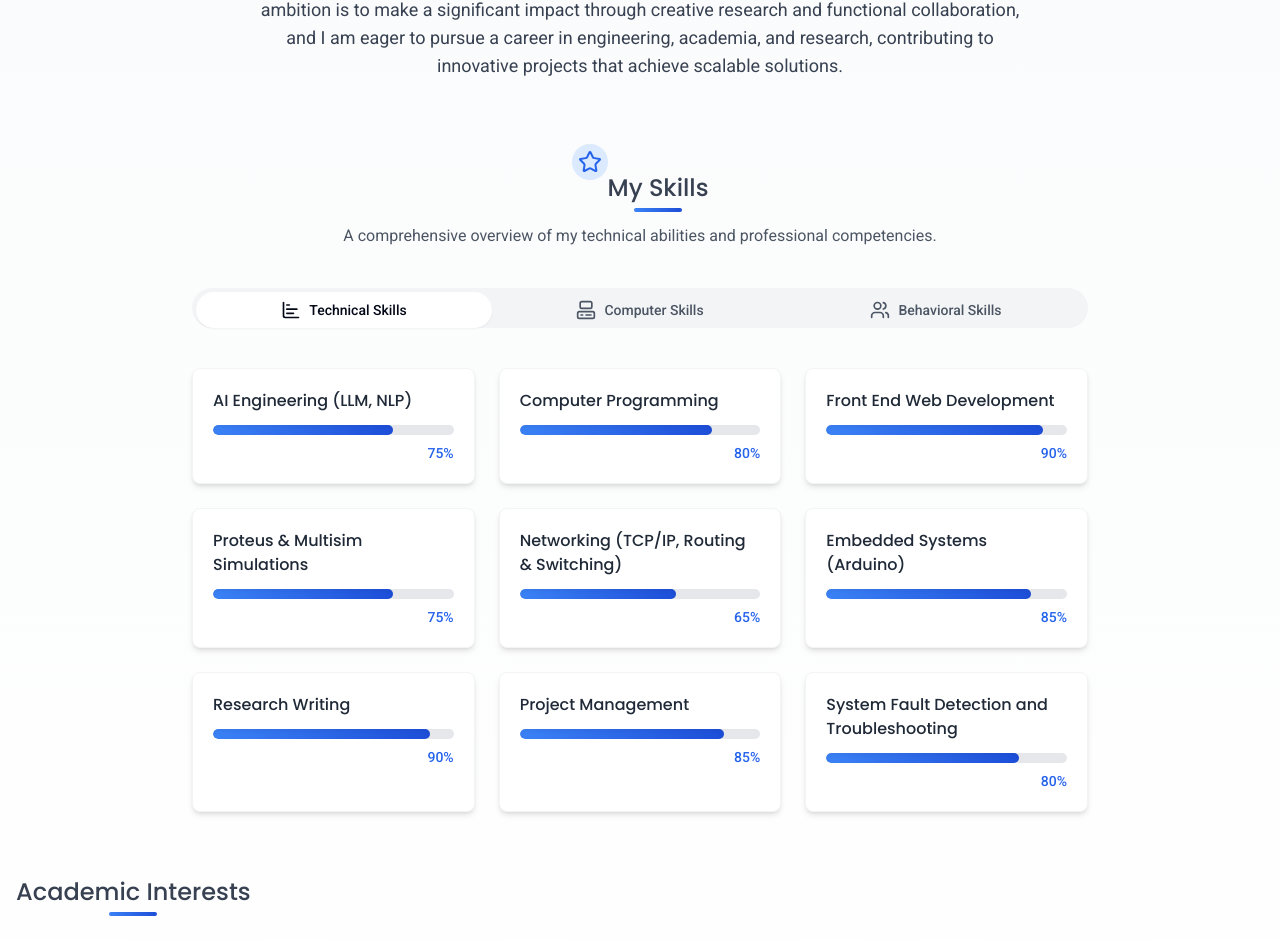
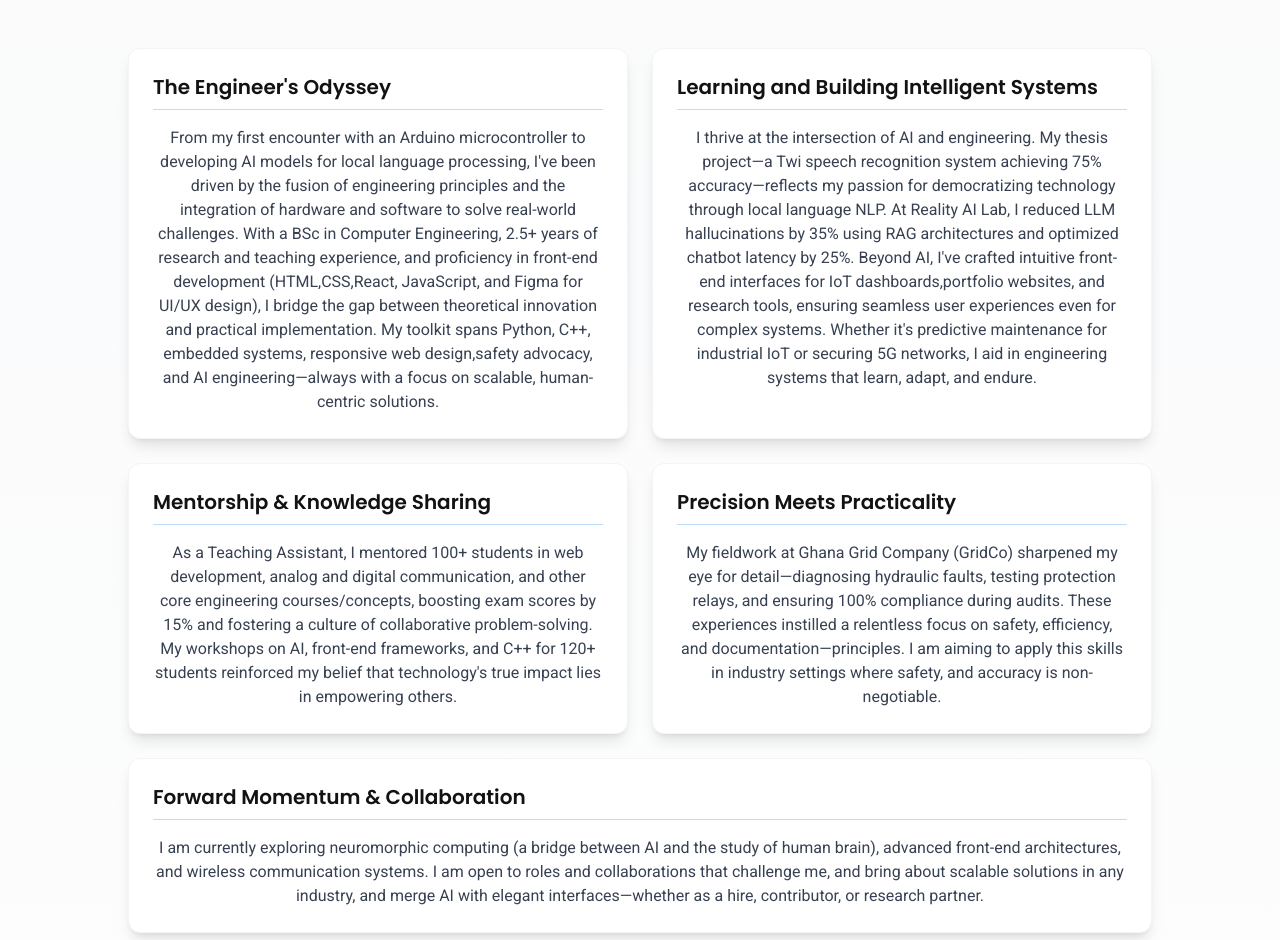
Before and after one commit to Bernard2468/bernard-kyiewu, a React (Vite) app: page / in a window 1280 px wide. Shown: the part 1156-2096 px from the top of the page. Built offline with nearby package versions, Linux system fonts and the light colour scheme.

Commit message:
slight changes in aboutSection

```diff
--- a/src/components/AboutSection.tsx
+++ b/src/components/AboutSection.tsx
@@ -113,30 +113,108 @@ const AboutSection = () => {
           </h2>
         </div>
 
-        <div className="max-w-3xl mx-auto mb-16 text-center">
+        <div className="max-w-5xl mx-auto mb-16">
           <motion.p
-            className="text-lg text-gray-700 dark:text-portfolio-light-slate mb-6"
+            className="text-lg text-gray-700 dark:text-portfolio-light-slate mb-12 text-center max-w-3xl mx-auto"
             initial={{ opacity: 0, y: 20 }}
             whileInView={{ opacity: 1, y: 0 }}
             viewport={{ once: true }}
             transition={{ duration: 0.5 }}
           >
-            Dynamic and Innovative Computer Engineering Graduate with 2.5+ years of hands-on experience in
-            AI engineering, technology support, technical support, mentoring, and applied research, coupled
-            with a proven ability to bridge technical innovation with real-world solutions.
-          </motion.p>
-          <motion.p
-            className="text-lg text-gray-700 dark:text-portfolio-light-slate"
-            initial={{ opacity: 0, y: 20 }}
-            whileInView={{ opacity: 1, y: 0 }}
-            viewport={{ once: true }}
-            transition={{ duration: 0.5, delay: 0.2 }}
-          >
-            I thrive in teams, mentor junior engineers and students, and rapidly master emerging tools.
-            My ambition is to make a significant impact through creative research and functional collaboration,
+            Dynamic and Innovative Computer Engineering Graduate. I thrive in teams, mentor junior engineers and students,
+            and rapidly master emerging tools. My ambition is to make a significant impact through creative research and functional collaboration,
             and I am eager to pursue a career in engineering, academia, and research, contributing to innovative
             projects that achieve scalable solutions.
           </motion.p>
+
+          <div className="grid grid-cols-1 md:grid-cols-2 gap-6">
+            <motion.div
+              className="bg-white dark:bg-portfolio-light-navy p-6 rounded-xl shadow-lg hover:shadow-xl transition-all duration-300 border border-gray-100 dark:border-gray-800"
+              initial={{ opacity: 0, y: 20 }}
+              whileInView={{ opacity: 1, y: 0 }}
+              viewport={{ once: true }}
+              transition={{ duration: 0.5, delay: 0.2 }}
+              whileHover={{ y: -5 }}
+            >
+              <h3 className="text-xl font-semibold text-portfolio-navy dark:text-portfolio-white mb-4 border-b border-blue-200 dark:border-blue-800 pb-2">
+                The Engineer's Odyssey
+              </h3>
+              <p className="text-gray-700 dark:text-portfolio-light-slate text-center">
+                From my first encounter with an Arduino microcontroller to developing AI models for local language processing, I've been driven by the fusion of engineering principles and the integration of hardware and software to solve real-world challenges.
+                With a BSc in Computer Engineering, 2.5+ years of research and teaching experience, and proficiency in front-end development (HTML,CSS,React, JavaScript, and Figma for UI/UX design), I bridge the gap between theoretical innovation and practical implementation.
+                My toolkit spans Python, C++, embedded systems, responsive web design,safety advocacy, and AI engineering—always with a focus on scalable, human-centric solutions.
+              </p>
+            </motion.div>
+
+            <motion.div
+              className="bg-white dark:bg-portfolio-light-navy p-6 rounded-xl shadow-lg hover:shadow-xl transition-all duration-300 border border-gray-100 dark:border-gray-800"
+              initial={{ opacity: 0, y: 20 }}
+              whileInView={{ opacity: 1, y: 0 }}
+              viewport={{ once: true }}
+              transition={{ duration: 0.5, delay: 0.3 }}
+              whileHover={{ y: -5 }}
+            >
+              <h3 className="text-xl font-semibold text-portfolio-navy dark:text-portfolio-white mb-4 border-b border-blue-200 dark:border-blue-800 pb-2">
+                Learning and Building Intelligent Systems
+              </h3>
+              <p className="text-gray-700 dark:text-portfolio-light-slate text-center">
+                I thrive at the intersection of AI and engineering. My thesis project—a Twi speech recognition system achieving 75% accuracy—reflects my passion for democratizing technology through local language NLP.
+                At Reality AI Lab, I reduced LLM hallucinations by 35% using RAG architectures and optimized chatbot latency by 25%. Beyond AI, I've crafted intuitive front-end interfaces for IoT dashboards,portfolio websites, and research tools,
+                ensuring seamless user experiences even for complex systems. Whether it's predictive maintenance for industrial IoT or securing 5G networks, I aid in engineering systems that learn, adapt, and endure.
+              </p>
+            </motion.div>
+
+            <motion.div
+              className="bg-white dark:bg-portfolio-light-navy p-6 rounded-xl shadow-lg hover:shadow-xl transition-all duration-300 border border-gray-100 dark:border-gray-800"
+              initial={{ opacity: 0, y: 20 }}
+              whileInView={{ opacity: 1, y: 0 }}
+              viewport={{ once: true }}
+              transition={{ duration: 0.5, delay: 0.4 }}
+              whileHover={{ y: -5 }}
+            >
+              <h3 className="text-xl font-semibold text-portfolio-navy dark:text-portfolio-white mb-4 border-b border-blue-200 dark:border-blue-800 pb-2">
+                Mentorship & Knowledge Sharing
+              </h3>
+              <p className="text-gray-700 dark:text-portfolio-light-slate text-center">
+                As a Teaching Assistant, I mentored 100+ students in web development, analog and digital communication, and other core engineering courses/concepts, boosting exam scores by 15% and fostering a culture of collaborative problem-solving.
+                My workshops on AI, front-end frameworks, and C++ for 120+ students reinforced my belief that technology's true impact lies in empowering others.
+              </p>
+            </motion.div>
+
+            <motion.div
+              className="bg-white dark:bg-portfolio-light-navy p-6 rounded-xl shadow-lg hover:shadow-xl transition-all duration-300 border border-gray-100 dark:border-gray-800"
+              initial={{ opacity: 0, y: 20 }}
+              whileInView={{ opacity: 1, y: 0 }}
+              viewport={{ once: true }}
+              transition={{ duration: 0.5, delay: 0.5 }}
+              whileHover={{ y: -5 }}
+            >
+              <h3 className="text-xl font-semibold text-portfolio-navy dark:text-portfolio-white mb-4 border-b border-blue-200 dark:border-blue-800 pb-2">
+                Precision Meets Practicality
+              </h3>
+              <p className="text-gray-700 dark:text-portfolio-light-slate text-center">
+                My fieldwork at Ghana Grid Company (GridCo) sharpened my eye for detail—diagnosing hydraulic faults, testing protection relays, and ensuring 100% compliance during audits.
+                These experiences instilled a relentless focus on safety, efficiency, and documentation—principles. I am aiming to apply this skills in industry settings where safety, and accuracy is non-negotiable.
+              </p>
+            </motion.div>
+
+            <motion.div
+              className="bg-white dark:bg-portfolio-light-navy p-6 rounded-xl shadow-lg hover:shadow-xl transition-all duration-300 border border-gray-100 dark:border-gray-800 md:col-span-2"
+              initial={{ opacity: 0, y: 20 }}
+              whileInView={{ opacity: 1, y: 0 }}
+              viewport={{ once: true }}
+              transition={{ duration: 0.5, delay: 0.6 }}
+              whileHover={{ y: -5 }}
+            >
+              <h3 className="text-xl font-semibold text-portfolio-navy dark:text-portfolio-white mb-4 border-b border-blue-200 dark:border-blue-800 pb-2">
+                Forward Momentum & Collaboration
+              </h3>
+              <p className="text-gray-700 dark:text-portfolio-light-slate text-center">
+                I am currently exploring neuromorphic computing (a bridge between AI and the study of human brain), advanced front-end architectures, and wireless communication systems.
+                I am open to roles and collaborations that challenge me, and bring about scalable solutions in any industry, and merge AI with elegant interfaces—whether as a hire, contributor, or research partner.
+              </p>
+            </motion.div>
+          </div>
         </div>
 
         <div className="mb-16">
```
